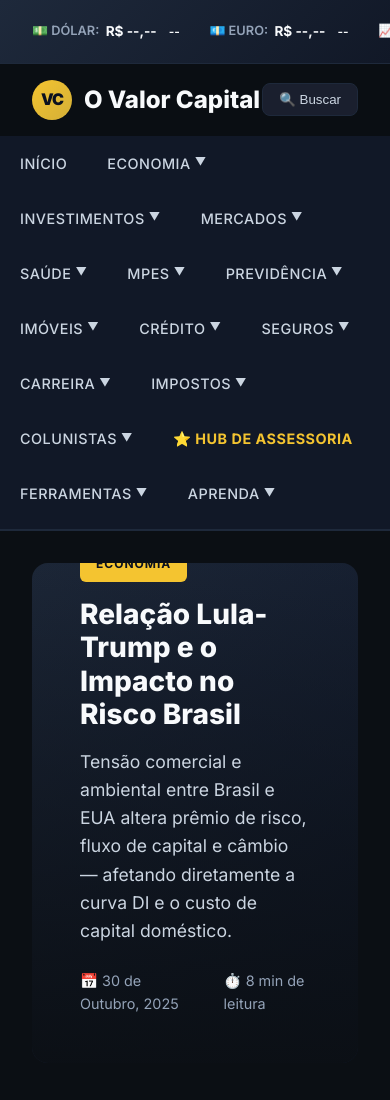
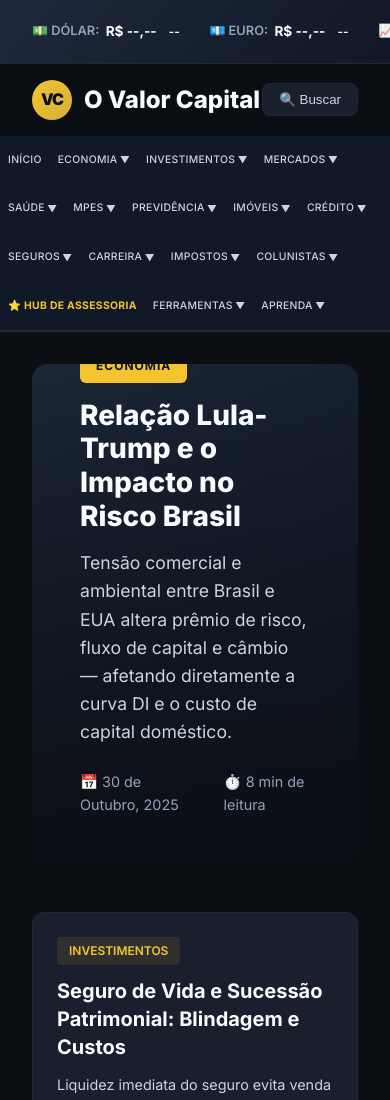
Before and after one commit to oterrasan/ovalorcapital5.0, a plain HTML site: page index.html in a window 390 px wide. Shown: the top 1100 px of the page. Drawn offline with Linux system fonts and the light colour scheme; no server answers.

Commit message:
Add files via upload

```diff
--- a/index.html
+++ b/index.html
@@ -196,42 +196,29 @@
         .nav-menu {
             display: flex;
             list-style: none;
-            overflow-x: auto;
-            scrollbar-width: thin;
-            scrollbar-color: var(--accent-gold) var(--bg-secondary);
-            padding-bottom: 0.5rem;
-        }
-
-        .nav-menu::-webkit-scrollbar {
-            height: 4px;
-        }
-
-        .nav-menu::-webkit-scrollbar-track {
-            background: var(--bg-secondary);
-        }
-
-        .nav-menu::-webkit-scrollbar-thumb {
-            background: var(--accent-gold);
-            border-radius: 4px;
+            flex-wrap: nowrap;
+            justify-content: flex-start;
+            align-items: center;
         }
 
         .nav-item {
             position: relative;
+            flex-shrink: 0;
         }
 
         .nav-link {
             display: flex;
             align-items: center;
-            gap: 0.25rem;
-            padding: 1rem 1.25rem;
+            gap: 0.15rem;
+            padding: 1rem 0.75rem;
             color: var(--text-secondary);
             text-decoration: none;
             font-weight: 500;
-            font-size: 0.9rem;
+            font-size: 0.75rem;
             white-space: nowrap;
             transition: all 0.3s;
             text-transform: uppercase;
-            letter-spacing: 0.5px;
+            letter-spacing: 0.3px;
         }
 
         .nav-link:hover {
@@ -245,7 +232,7 @@
         }
 
         .dropdown-icon {
-            font-size: 0.7rem;
+            font-size: 0.6rem;
             transition: transform 0.3s;
         }
 
@@ -263,19 +250,12 @@
             border: 1px solid var(--border);
             border-radius: 0 0 12px 12px;
             box-shadow: 0 10px 40px rgba(0, 0, 0, 0.7);
-            opacity: 0;
-            visibility: hidden;
-            transform: translateY(-10px);
-            transition: all 0.3s ease;
-            z-index: 200;
-            pointer-events: none;
+            display: none;
+            z-index: 1000;
         }
 
-        .nav-item:hover .dropdown {
-            opacity: 1;
-            visibility: visible;
-            transform: translateY(0);
-            pointer-events: auto;
+        .nav-item:hover > .dropdown {
+            display: block;
         }
 
         .dropdown-item {
@@ -679,6 +659,20 @@
         }
 
         /* RESPONSIVO */
+        @media (max-width: 1400px) {
+            .nav-link {
+                padding: 1rem 0.6rem;
+                font-size: 0.7rem;
+            }
+        }
+
+        @media (max-width: 1200px) {
+            .nav-link {
+                padding: 1rem 0.5rem;
+                font-size: 0.65rem;
+            }
+        }
+
         @media (max-width: 1024px) {
             .featured-grid {
                 grid-template-columns: repeat(2, 1fr);
@@ -690,6 +684,10 @@
 
             .ticker-container {
                 justify-content: flex-start;
+            }
+
+            .nav-menu {
+                overflow-x: auto;
             }
         }
 
@@ -708,10 +706,6 @@
 
             .nav-menu {
                 flex-wrap: wrap;
-            }
-
-            .impostometro-value {
-                font-size: 1.25rem;
             }
         }
     </style>
```
